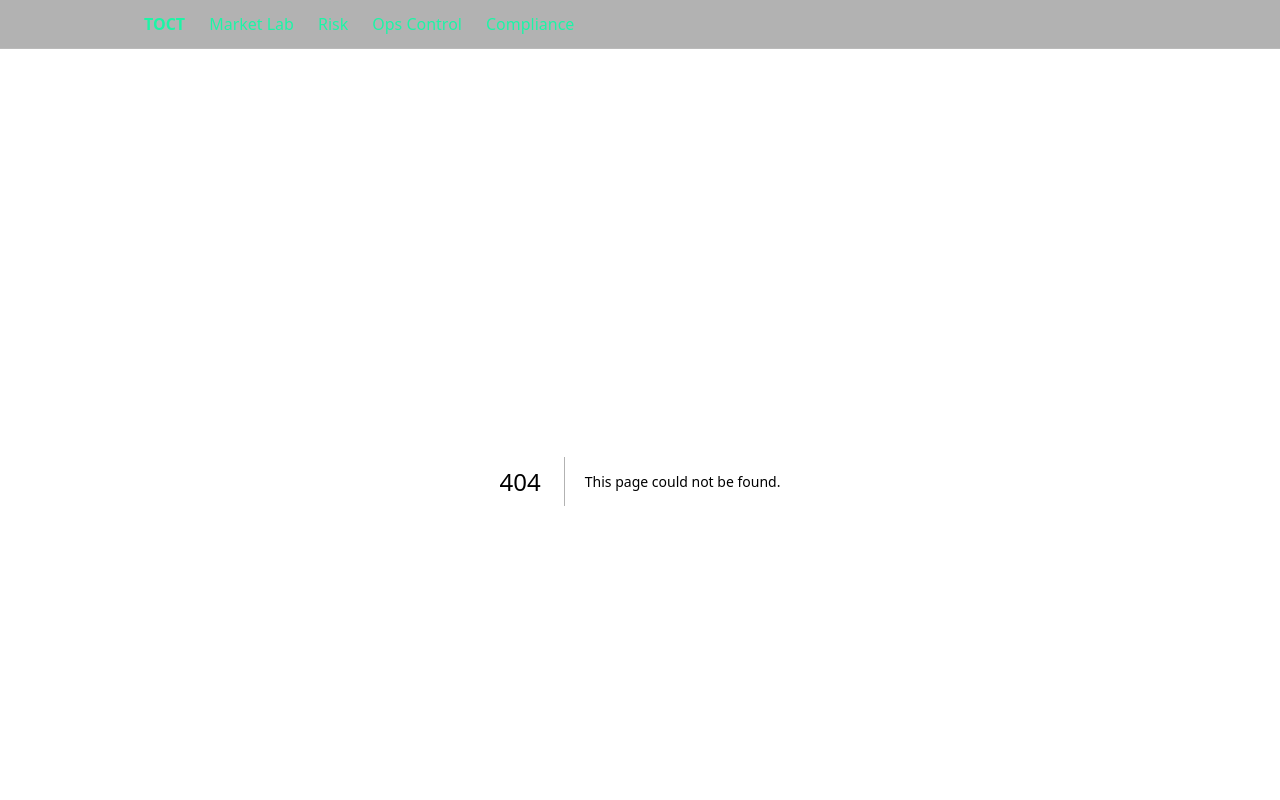
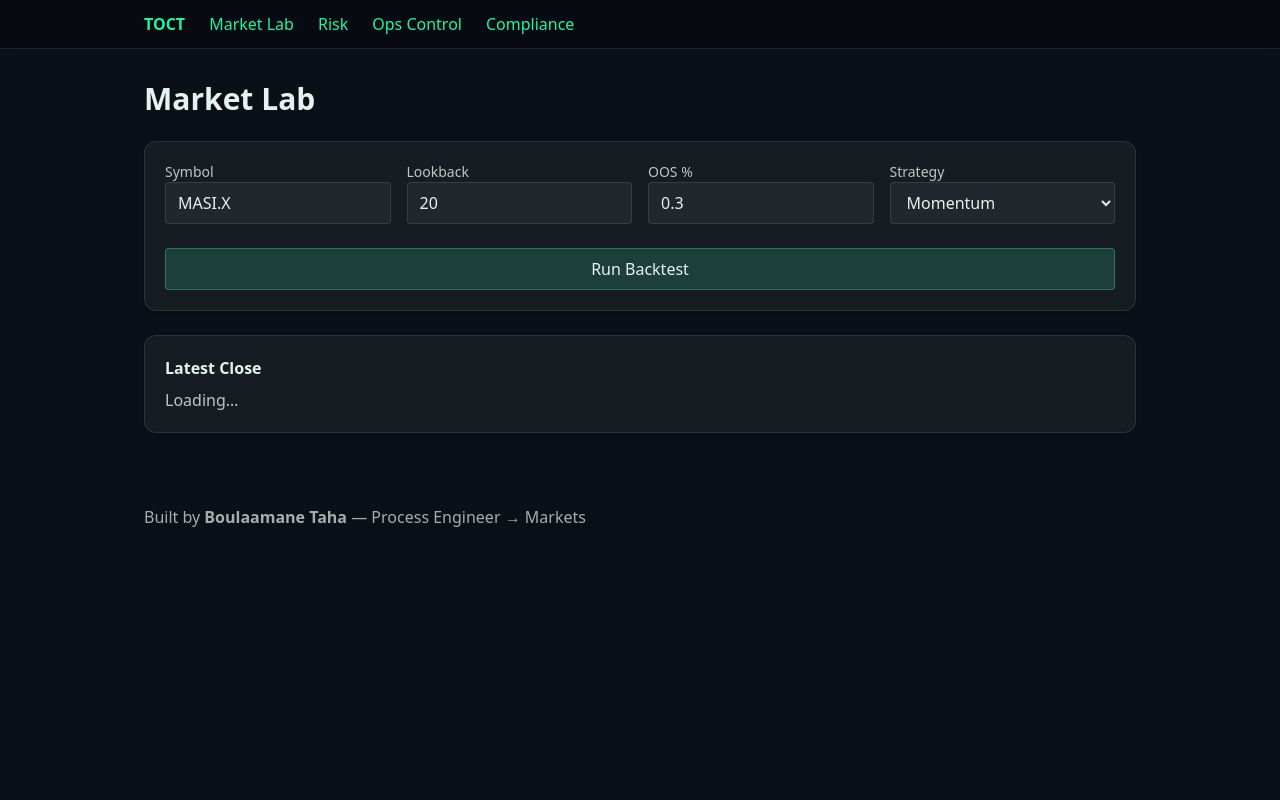
Before and after one commit to TahaBo04/Toct, a Next.js app in the folder frontend/: page /market-lab in a window 1280 px wide. Before the commit this address had no page. Shown: the top 800 px of the page. Built offline with nearby package versions, Linux system fonts and the light colour scheme; no server answers.

Commit message:
Create page.tsx

```diff
--- /dev/null
+++ b/frontend/src/app/market-lab/page.tsx
@@ -0,0 +1,78 @@
+"use client";
+import { useEffect, useState } from "react";
+import { api } from "@/lib/api";
+
+type Price = { ts: string; close: number; open:number; high:number; low:number; volume:number };
+export default function MarketLab() {
+  const [symbol,setSymbol]=useState("MASI.X");
+  const [prices,setPrices]=useState<Price[]>([]);
+  const [res,setRes]=useState<any>(null);
+  const [lookback,setLookback]=useState(20);
+  const [oos,setOos]=useState(0.3);
+  const [strategy,setStrategy]=useState<"momentum"|"mean_reversion">("momentum");
+
+  useEffect(()=>{ api<Price[]>(`/market/prices?symbol=${symbol}`).then(setPrices).catch(console.error); },[symbol]);
+
+  async function run() {
+    const r = await api<any>("/backtest/run",{
+      method:"POST",
+      headers:{ "Content-Type":"application/json"},
+      body: JSON.stringify({symbol, lookback, oos_pct:oos, strategy})
+    });
+    setRes(r);
+  }
+
+  return (
+    <div className="space-y-6">
+      <h1 className="h1">Market Lab</h1>
+      <div className="card grid md:grid-cols-4 gap-4">
+        <div>
+          <label className="block text-sm opacity-80">Symbol</label>
+          <input className="w-full bg-white/5 border border-white/10 rounded px-3 py-2"
+                 value={symbol} onChange={e=>setSymbol(e.target.value)}/>
+        </div>
+        <div>
+          <label className="block text-sm opacity-80">Lookback</label>
+          <input type="number" className="w-full bg-white/5 border border-white/10 rounded px-3 py-2"
+                 value={lookback} onChange={e=>setLookback(parseInt(e.target.value||"20"))}/>
+        </div>
+        <div>
+          <label className="block text-sm opacity-80">OOS %</label>
+          <input type="number" step="0.05" className="w-full bg-white/5 border border-white/10 rounded px-3 py-2"
+                 value={oos} onChange={e=>setOos(parseFloat(e.target.value||"0.3"))}/>
+        </div>
+        <div>
+          <label className="block text-sm opacity-80">Strategy</label>
+          <select className="w-full bg-white/5 border border-white/10 rounded px-3 py-2"
+                  value={strategy} onChange={e=>setStrategy(e.target.value as any)}>
+            <option value="momentum">Momentum</option>
+            <option value="mean_reversion">Mean Reversion</option>
+          </select>
+        </div>
+        <button onClick={run} className="md:col-span-4 mt-2 bg-emerald-400/20 border border-emerald-400/40 px-4 py-2 rounded">
+          Run Backtest
+        </button>
+      </div>
+
+      <div className="card">
+        <div className="font-semibold mb-2">Latest Close</div>
+        <div className="opacity-80">
+          {prices.length ? `${symbol}: ${prices[prices.length-1].close.toFixed(2)}` : "Loading…"}
+        </div>
+      </div>
+
+      {res && (
+        <div className="grid md:grid-cols-2 gap-4">
+          <div className="card">
+            <div className="font-semibold">In-Sample</div>
+            <pre className="opacity-80 text-sm mt-2">{JSON.stringify(res.in_sample, null, 2)}</pre>
+          </div>
+          <div className="card">
+            <div className="font-semibold">Out-of-Sample</div>
+            <pre className="opacity-80 text-sm mt-2">{JSON.stringify(res.out_of_sample, null, 2)}</pre>
+          </div>
+        </div>
+      )}
+    </div>
+  );
+}
```
